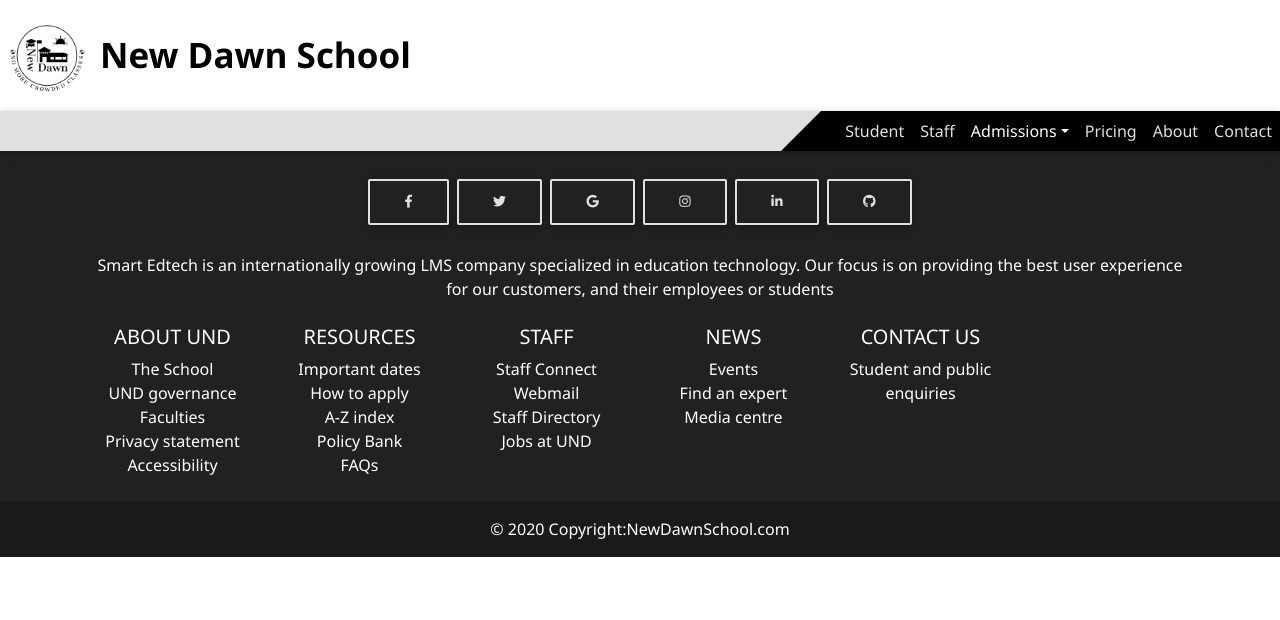
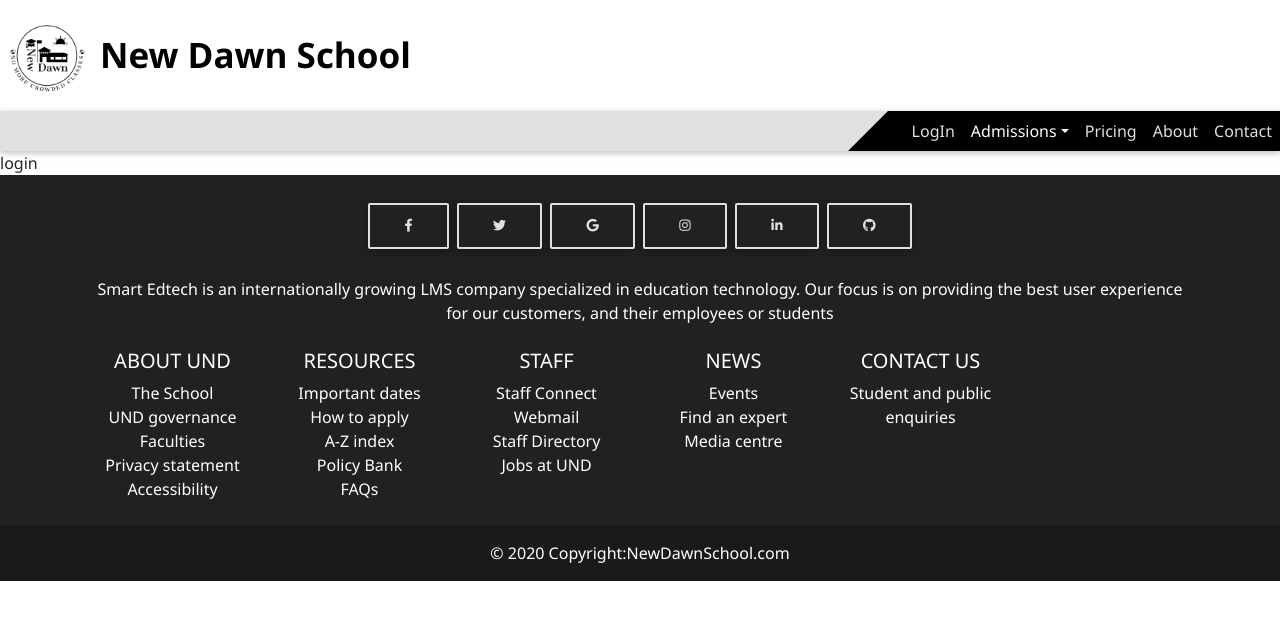
Before and after one commit to ziadgaafar/new-dawn-school, a React (Create React App) app in the folder client/: page /login in a window 1280 px wide. Shown: the top 620 px of the page. Built offline with nearby package versions, Linux system fonts and the light colour scheme.

Commit message:
edit navbar

```diff
--- a/client/src/App.js
+++ b/client/src/App.js
@@ -16,6 +16,7 @@ import Footer from './components/footer';
 import Apply from "./components/Pages/apply";
 import Form from "./components/Pages/form";
 import Covid from "./components/Pages/covid";
+import Login from './components/Pages/login';
 
 import './App.css';
 
@@ -39,6 +40,7 @@ function App() {
         <Route path='/apply' element={<Apply/>} />
         <Route path='/form' element={<Form/>} />
         <Route path='/covid' element={<Covid/>} />
+        <Route path='/login' element={<Login/>} />
       </Routes>
       <Footer/>
     </BrowserRouter>
--- a/client/src/components/NavBar/Navbar.js
+++ b/client/src/components/NavBar/Navbar.js
@@ -24,13 +24,11 @@ const navbar = () => {
           <Nav.Link
             className="text-light text-center "
             as={Link}
-            to={"/student"}
+            to={"/login"}
           >
-            Student
+            LogIn
           </Nav.Link>
-          <Nav.Link className="text-light text-center" as={Link} to={"/staff"}>
-            Staff
-          </Nav.Link>
+
 
           <NavDropdown
             className="text-light text-center"
--- a/client/src/components/Pages/about.css
+++ b/client/src/components/Pages/about.css
@@ -49,13 +49,9 @@
  width: 100%;
  filter: drop-shadow(20px 0px 20px gray);
  height: 90%;
- border: 1px solid green;
-
 
 }
-.slider-caption{
 
-}
 
 
 /* --------------------------------------------- */
--- a/client/src/components/Pages/about.js
+++ b/client/src/components/Pages/about.js
@@ -116,7 +116,7 @@ const About = () => {
         </div>
 
         <div className="col-lg-5 col-10 p-5 ml-5 w-100">
-          <Carousel fade  className="border border-primary  slider pb-5 " variant="dark">
+          <Carousel fade  className=" slider pb-5 " variant="dark">
             <Carousel.Item className="row d-flex  slider-content p-4 ">
 
                 <div className="col-xl-5 col-12 slider-img-div ">
--- a/client/src/components/Pages/form.css
+++ b/client/src/components/Pages/form.css
@@ -21,7 +21,8 @@
   text-align: center;
 }
 .form-but{
-    width: 100px;
+
+    font-size: 13px;
     padding: 10px;
     margin-left: 50%;
     border: 1px black ;
--- a/client/src/components/Pages/form.js
+++ b/client/src/components/Pages/form.js
@@ -105,7 +105,7 @@ const form = () => {
               />
             </Form.Group>
             <input
-              className="form-but col-4 col-md-2 "
+              className="form-but col-4 col-md-3  col-xl-2"
               type="submit"
               value="SUBMIT"
             />
--- /dev/null
+++ b/client/src/components/Pages/login.js
@@ -0,0 +1,11 @@
+import React from 'react'
+
+const login = () => {
+  return (
+    <div>
+      login
+    </div>
+  )
+}
+
+export default login
--- a/client/src/components/Pages/pricing.js
+++ b/client/src/components/Pages/pricing.js
@@ -1,9 +1,12 @@
-import React from 'react'
+import React from "react";
+import "./about.css";
 
 const Pricing = () => {
+
+
   return (
-    <div>
-      Pricing
+    <div className=''>
+      pricing
     </div>
   )
 }
--- a/client/src/index.css
+++ b/client/src/index.css
@@ -13,8 +13,3 @@ body {
 .nav-item .dropdown-item {
   color: #ffffff;
 }
-
-.carousel-control-prev{
-
-
-}
```
Also changed, not shown: client/src/components/Pages/login.css (added).
